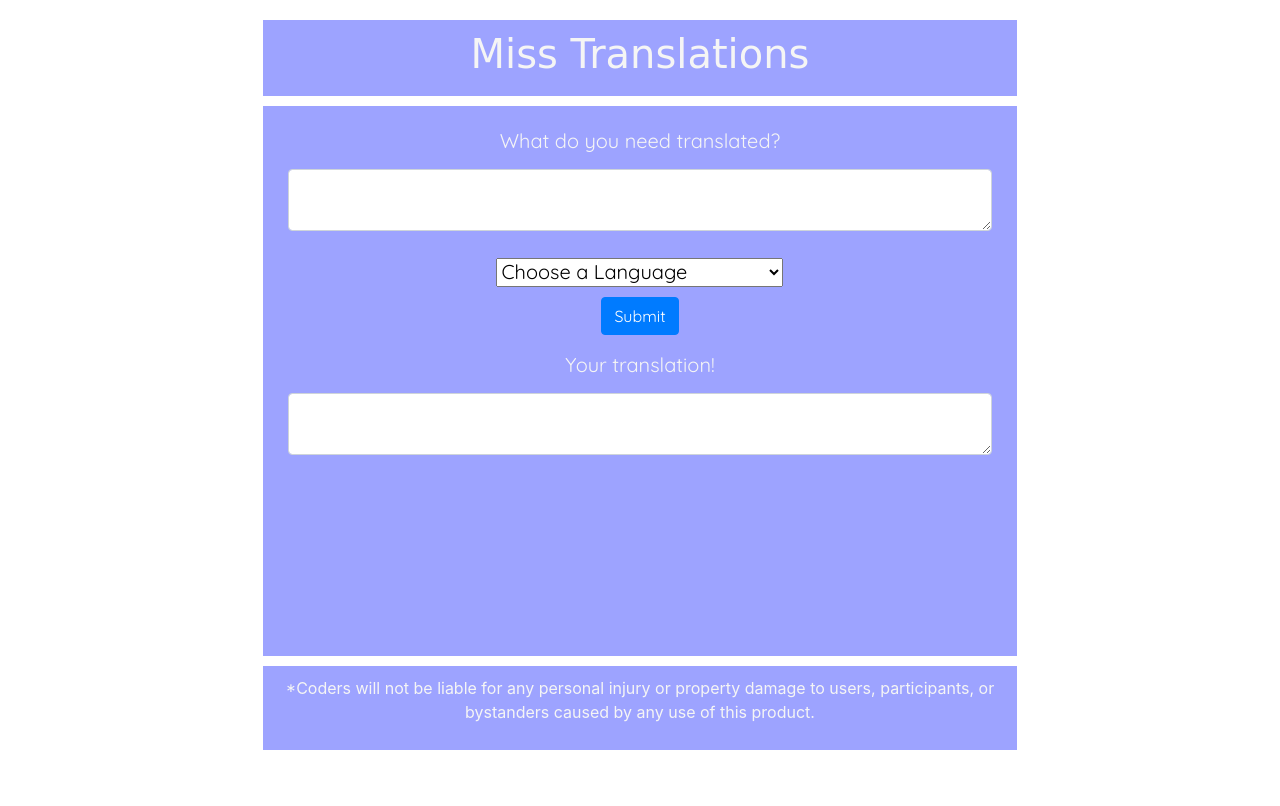
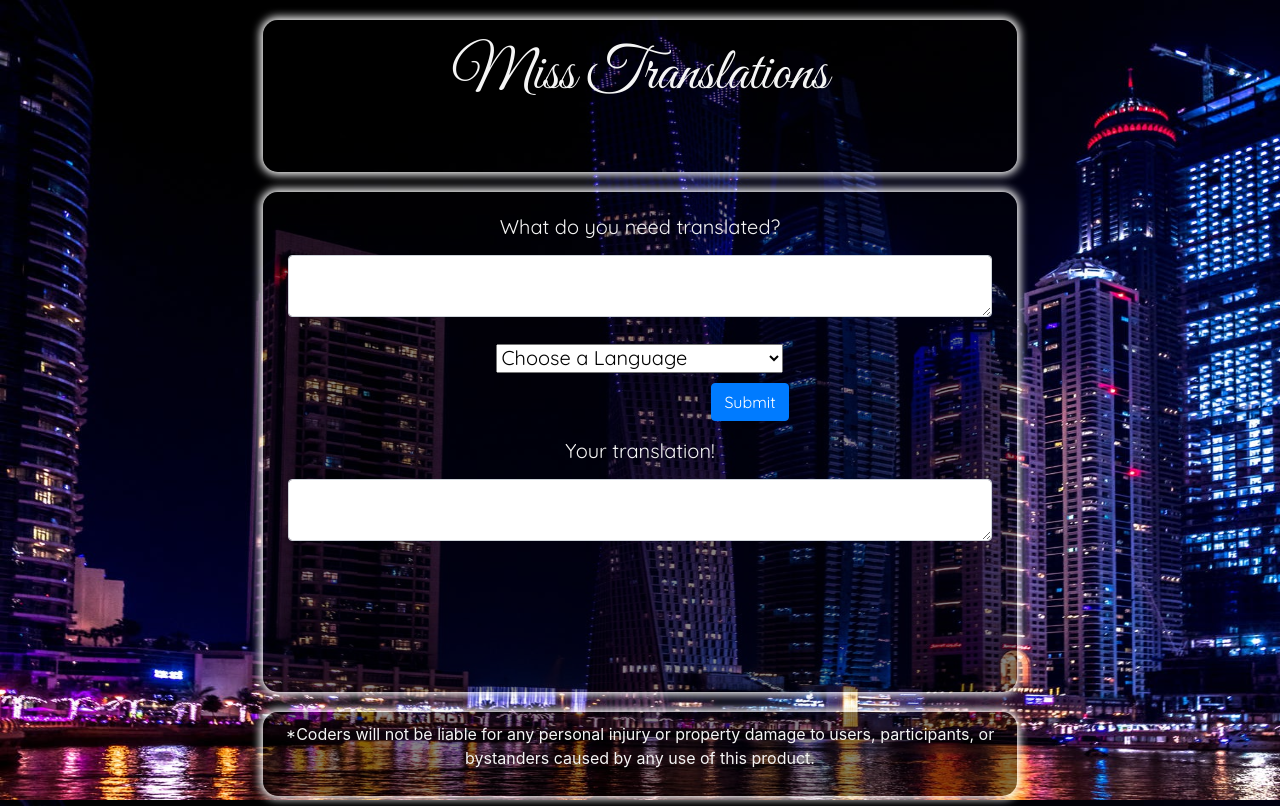
Before and after one commit to toomusa/Miss-Translations, a plain HTML site: page index.html in a window 1280 px wide. Drawn offline with nearby package versions, Linux system fonts and the light colour scheme; a web font is replaced by a local one.

Commit message:
changed content and background

```diff
--- a/assets/css/style.css
+++ b/assets/css/style.css
@@ -1,38 +1,40 @@
 #heading {
-    font-family: 'Lovers Quarrel', cursive;
+    font-family: 'Great Vibes', cursive;
     color: whitesmoke;
+    font-size:60px;
     text-align: center;
-    background-color: rgba(0, 17, 255, 0.384);
+    background-color: rgba(0, 0, 0, 0.479);
+    box-shadow: 0 0 8px 3px whitesmoke;
+    border-radius: 15px;
 }
 
 #footing {
-    background-color: rgba(0, 17, 255, 0.384);
+    background-color: rgba(0, 0, 0, 0.479);
     text-align: center;
     color: whitesmoke;
+    box-shadow: 0 0 8px 3px whitesmoke;
+    border-radius: 15px;
 }
 
 #main {
     font-family: 'Quicksand', sans-serif;
     font-size: 20px;
+    margin-top:10px;
+    margin-bottom: 10px;
     text-align: center;
     color: whitesmoke;
-    background-color: rgba(0, 17, 255, 0.384);
-    min-height: 550px;
+    background-color: rgba(0, 0, 0, 0.479);
+    min-height: 500px;
+    box-shadow: 0 0 8px 3px whitesmoke;
+    border-radius: 15px;
 }
 
-/* .background {
+.background {
     background-image: cover;
-    background-image: url("../images/falling.gif");
+    height: 700px;
+    background-image: url("../images/city.jpeg");
     background-size: 1600px 800px;
-} */
-
-/* .photo {
-    height: 230px;
-    width: 330px;
-    margin-left: 60px;
-    background-color: rgba(104, 207, 255, 0.719);
-}  */
-
-#spacer {
-
 }
+.btn{
+    margin-left: 220px;
+}
--- a/index.html
+++ b/index.html
@@ -29,7 +29,7 @@
         <!-- header left-side spacer -->
       </div>
       <div class="col-sm-8 col-xs-12 col-md-8" id="heading">
-        <h1>Miss Translations</h1>
+        <p>Miss Translations<p>
       </div>
       <div class="col-sm-2 col-xs-0 col-md-2" id="spacer">
         <!-- header right-side spacer -->
```
Also changed, not shown: assets/images/2.jpg (added), assets/images/city.jpeg (added), assets/images/evil.gif (deleted), assets/images/evil1.gif (deleted), assets/images/evil10.gif (deleted), assets/images/evil11.gif (deleted), assets/images/evil2.gif (deleted), assets/images/evil5.gif (deleted), assets/images/evil6.gif (deleted), assets/images/evil8.gif (deleted), assets/images/evil9.gif (deleted), assets/images/girl1.gif (deleted), 3 other files.
